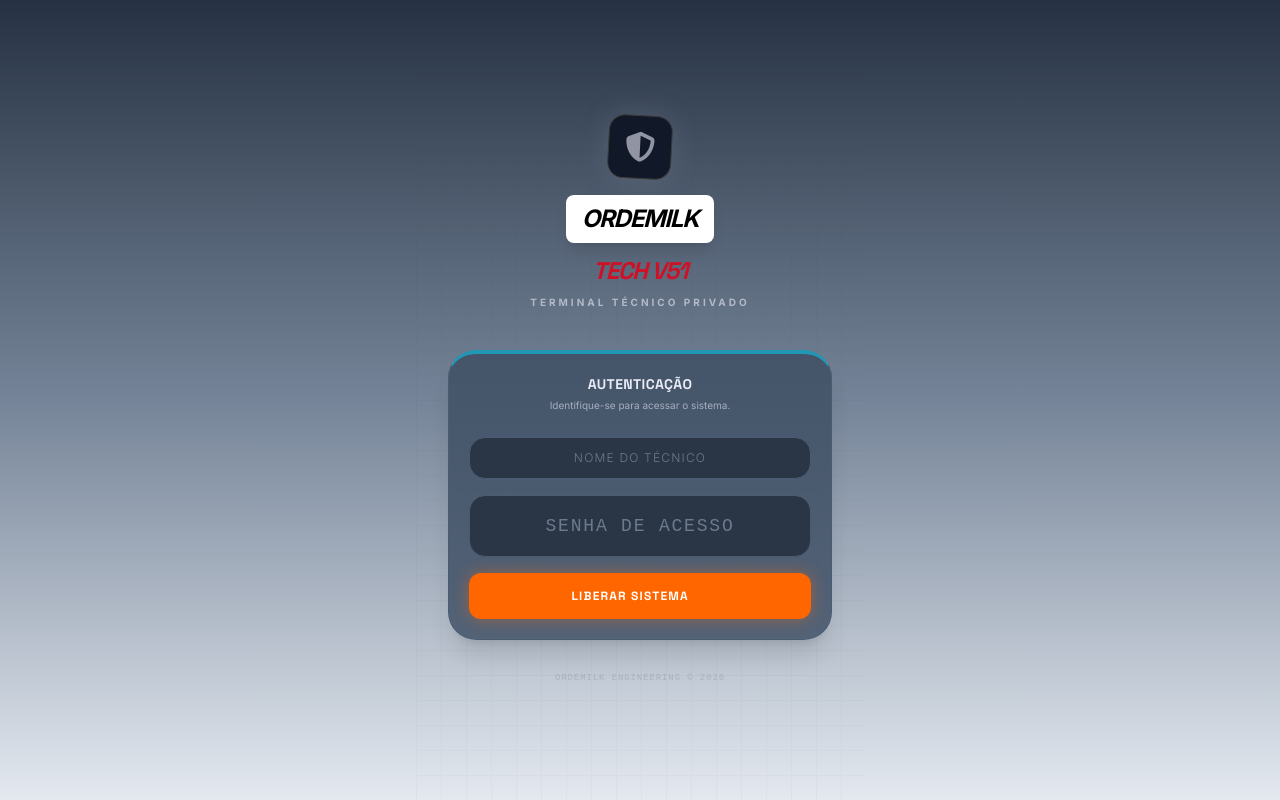
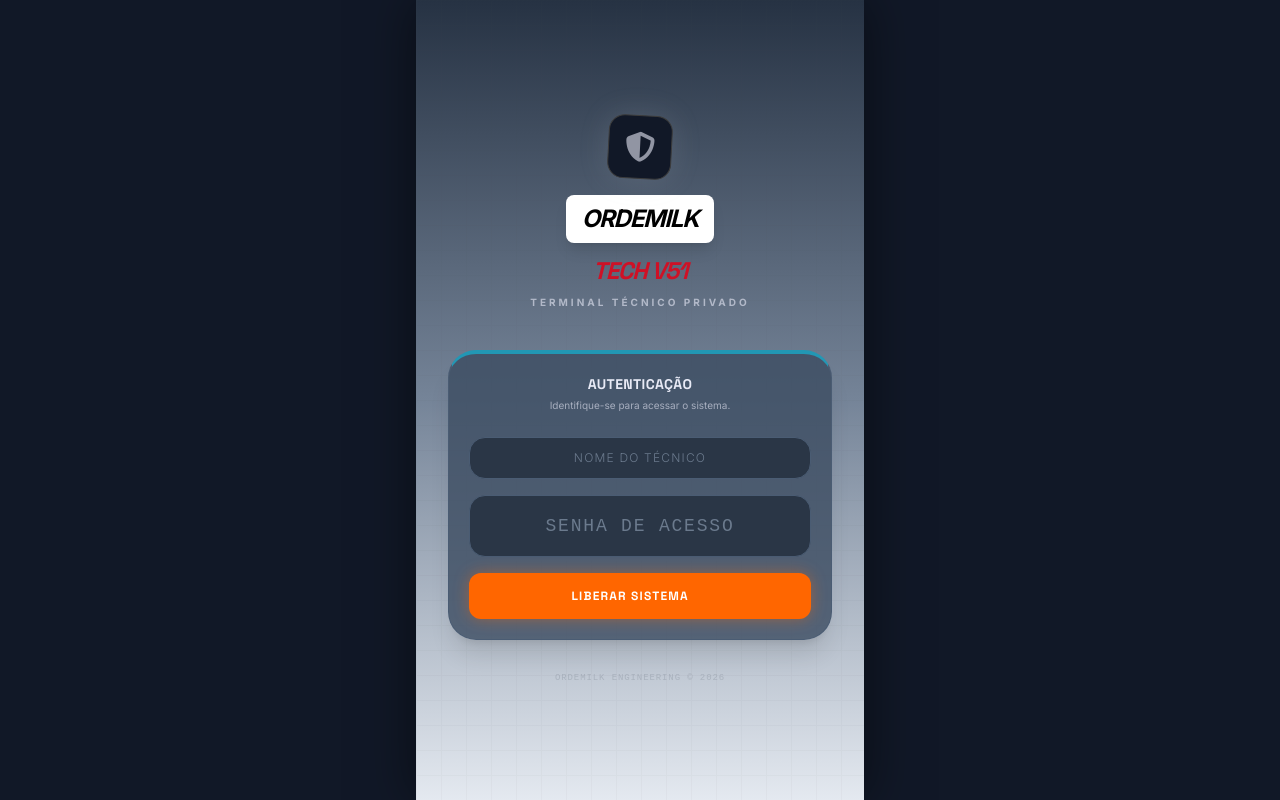
Before and after one commit to marlonkuhn123-ops/marlon-ordemilk-app, a React (Vite) app: page / in a window 1280 px wide. Built offline with nearby package versions, Linux system fonts and the light colour scheme.

Commit message:
fix(layout): Forçando simulador Mobile-First rígido no Root (CSS Nativo) para coibir esticamento flex no Vercel

```diff
--- a/App.tsx
+++ b/App.tsx
@@ -137,7 +137,7 @@ const AppContent: React.FC = () => {
 
     return (
         <div
-            className="h-dvh flex flex-col max-w-md mx-auto relative overflow-hidden bg-transparent text-[#ffffff] select-none shadow-[0_0_50px_rgba(0,0,0,0.5)]"
+            className="w-full h-full flex flex-col relative overflow-hidden bg-transparent text-[#ffffff] select-none"
             onContextMenu={(e) => e.preventDefault()}
         >
             <Watermark text={techData.name} />
--- a/components/LoginScreen.tsx
+++ b/components/LoginScreen.tsx
@@ -35,7 +35,7 @@ export const LoginScreen: React.FC<LoginScreenProps> = ({ onLogin }) => {
     };
 
     return (
-        <div className="h-dvh flex flex-col items-center justify-center p-6 bg-transparent relative overflow-hidden max-w-md mx-auto">
+        <div className="w-full h-full flex flex-col items-center justify-center p-6 bg-transparent relative overflow-hidden">
 
             <div className="absolute inset-0 pointer-events-none opacity-[0.03]"
                 style={{
--- a/index.html
+++ b/index.html
@@ -41,11 +41,25 @@
   <style>
       body {
           font-family: 'Inter', sans-serif;
+          background-color: #111827; /* Fundo absoluto do PC/Tablet */
+          margin: 0;
+          height: 100vh;
+          height: 100dvh;
+          display: flex;
+          align-items: center;
+          justify-content: center;
+          overflow: hidden;
+          -webkit-tap-highlight-color: transparent;
+      }
+      #root {
+          width: 100%;
+          max-width: 448px;
+          height: 100%;
+          background-image: linear-gradient(to bottom, #263243, #758498, #e4e9f0);
+          position: relative;
+          box-shadow: 0 0 50px rgba(0,0,0,0.5);
+          overflow: hidden;
           color: #ffffff;
-          overflow: hidden;
-          background-image: linear-gradient(to bottom, #263243, #758498, #e4e9f0);
-          background-attachment: fixed;
-          -webkit-tap-highlight-color: transparent;
       }
       h1, h2, h3, h4, h5, h6, .font-heading { font-family: 'Space Grotesk', sans-serif; }
       ::-webkit-scrollbar { width: 0px; display: none; }
```
Also changed, not shown: 1 other file (tests, documents, lock files or other folders).
